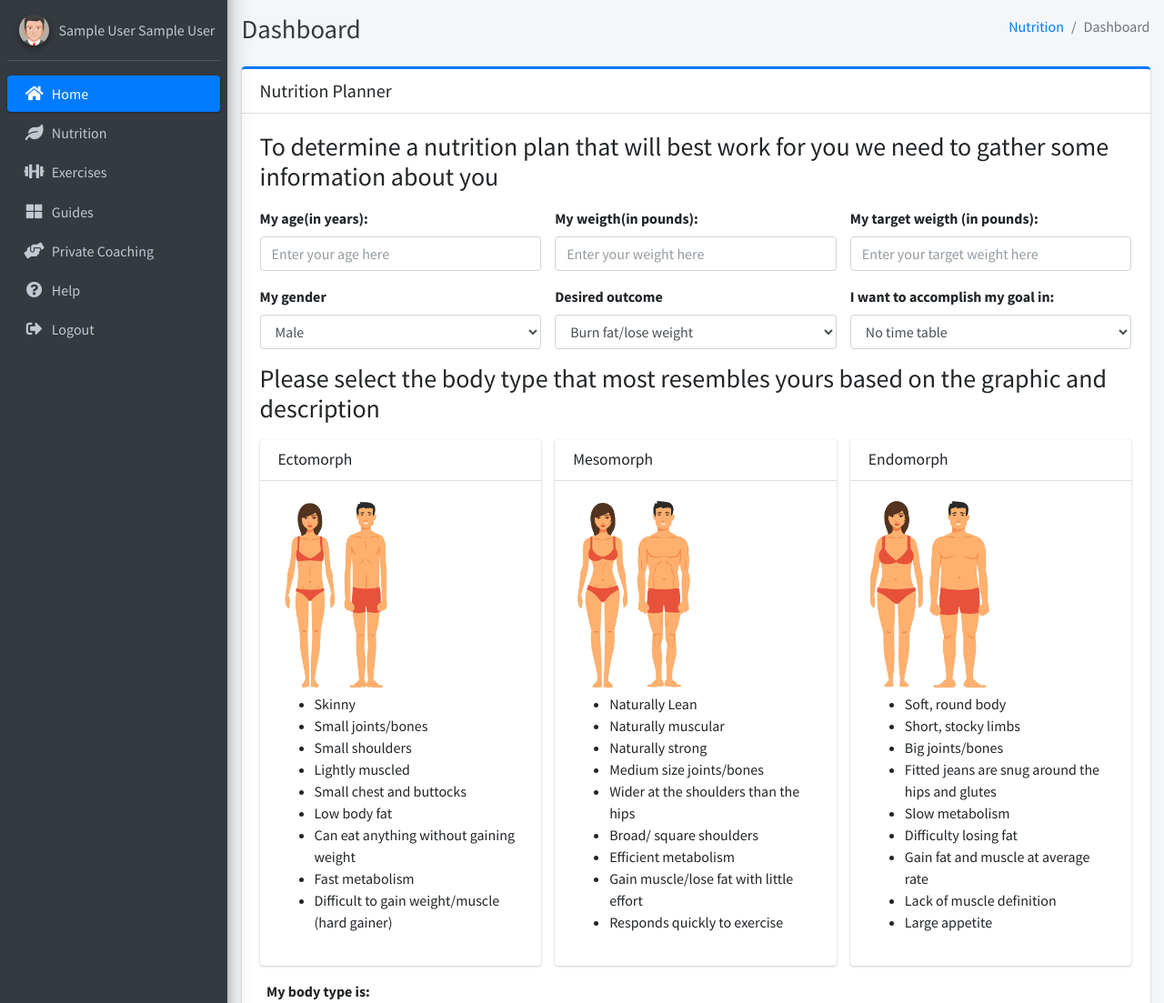
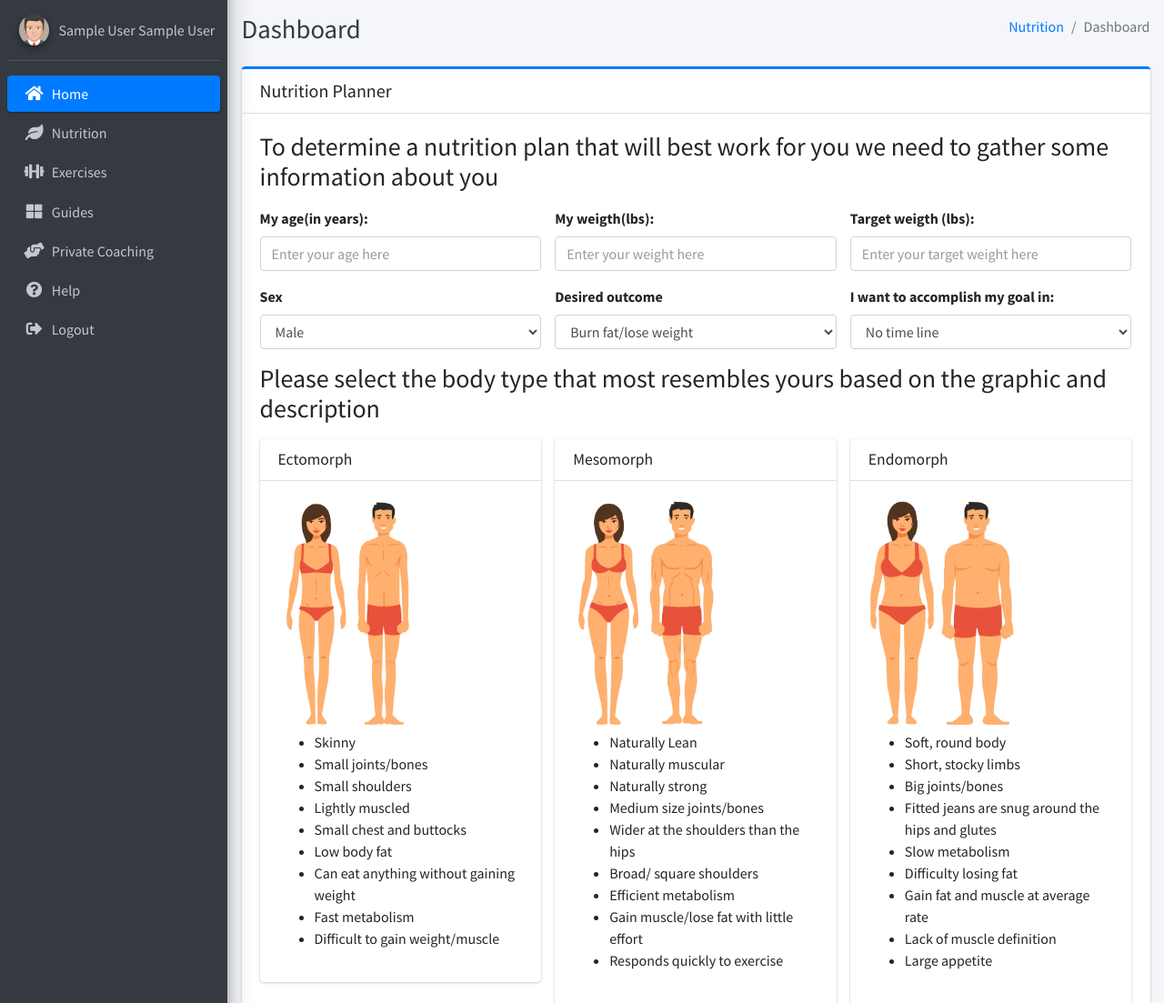
Before and after one commit to reynolj/OrganicTransformations, a PHP site: page /nutrition.php in a window 1280 px wide. Shown: the part 57-1160 px from the top of the page at 91% size. Run offline with PHP 8.4, Linux system fonts and the light colour scheme; the visitor is signed in with stand-in values (Sample User, id 1); some libraries are stand-ins or nearby versions.

Commit message:
Changed gender to sex, in pounds to lbs, picture H/W to 60%

```diff
--- a/pn/nutrition.php
+++ b/pn/nutrition.php
@@ -51,13 +51,13 @@ require("structure/top.php"); //Include the sidebar HTML
                            </div>
                     <div class="col-sm-4">
                         <div class="form-group">
-                           <label>My weigth(in pounds):</label>
+                           <label>My weigth(lbs):</label>
                               <input type="text" class="form-control" placeholder="Enter your weight here">
                              </div>
                           </div>
                     <div class="col-sm-4">
                         <div class="form-group">
-                            <label>My target weigth (in pounds):</label>
+                            <label>Target weigth (lbs):</label>
                             <input type="text" class="form-control" placeholder="Enter your target weight here">
                         </div>
                     </div>
@@ -65,7 +65,7 @@ require("structure/top.php"); //Include the sidebar HTML
                 <div class="row">
                     <div class="col-sm-4">
                        <div class="form-group">
-                         <label>My gender</label>
+                         <label>Sex</label>
                           <select class="form-control">
                           <option>Male</option>
                           <option>Female</option>
@@ -87,9 +87,9 @@ require("structure/top.php"); //Include the sidebar HTML
                     <div class="form-group">
                         <label>I want to accomplish my goal in:</label>
                         <select class="form-control">
-                        <option>No time table</option>
+                        <option>No time line</option>
                         <option>Less than 2 months</option>
-                        <option>2-4 months(below 8% body fat)</option>
+                        <option>2-4 months</option>
                         <option>4-6 months</option>
                         </select>
                       </div>
@@ -109,7 +109,7 @@ require("structure/top.php"); //Include the sidebar HTML
                               <!-- /.card-header -->
                               <div class="card-body">
                                 <div>
-                                <img style='height: 50%; width: 50%; object-fit: contain' src="images/ectos.jpg">
+                                <img style='height: 60%; width: 60%; object-fit: contain' src="images/ectos.jpg">
                                  </div>
                                 <ul>
                                   <li>Skinny</li>
@@ -120,7 +120,7 @@ require("structure/top.php"); //Include the sidebar HTML
                                   <li>Low body fat</li>
                                   <li>Can eat anything without gaining weight</li>
                                   <li>Fast metabolism</li>
-                                  <li>Difficult to gain weight/muscle (hard gainer)</li>
+                                  <li>Difficult to gain weight/muscle</li>
                                   </ul>
                               </div>
                               <!-- /.card-body -->
@@ -138,7 +138,7 @@ require("structure/top.php"); //Include the sidebar HTML
                               <!-- /.card-header -->
                               <div class="card-body">
                                  <div>
-                                 <img style='height: 50%; width: 50%; object-fit: contain' src="images/mesos.jpg">
+                                 <img style='height: 60%; width: 60%; object-fit: contain' src="images/mesos.jpg">
                                  </div>
                                   <ul>
                                   <li>Naturally Lean</li>
@@ -167,7 +167,7 @@ require("structure/top.php"); //Include the sidebar HTML
                               <!-- /.card-header -->
                               <div class="card-body">
                                 <div>
-                                <img style='height: 50%; width: 50%; object-fit: contain' src="images/Endos.jpg">
+                                <img style='height: 60%; width: 60%; object-fit: contain' src="images/Endos.jpg">
                                 </div>
                                 <ul>
                                 <li>Soft, round body</li>
```
